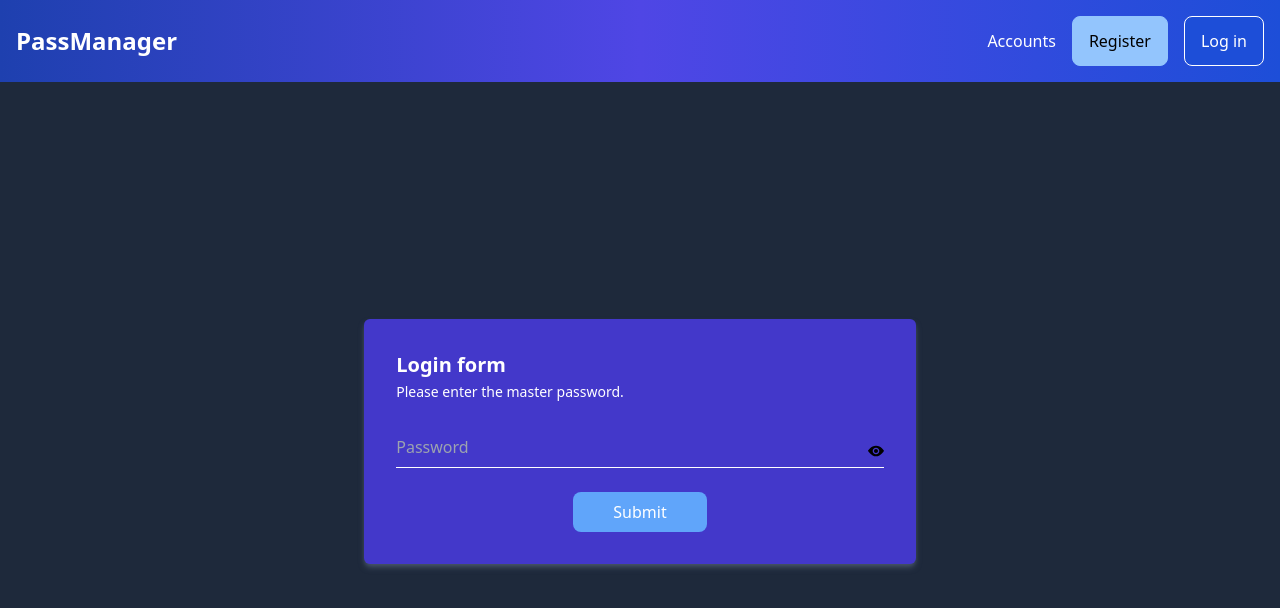
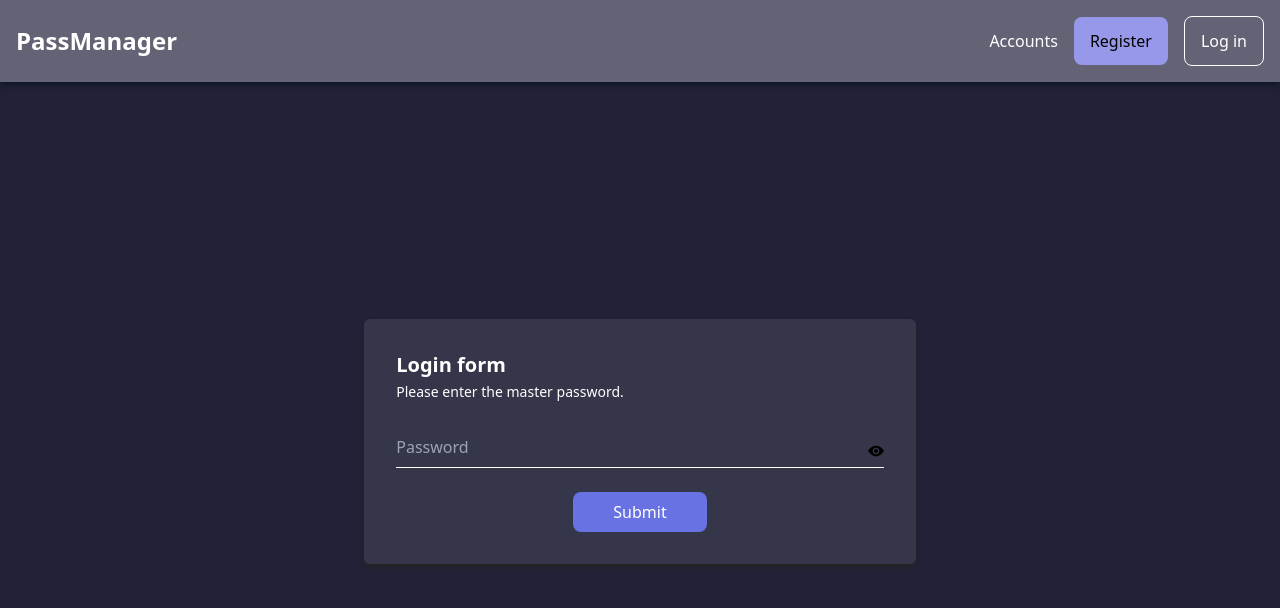
Before and after one commit to AbhinavTuladhar/password-manager-pern, a React (Vite) app in the folder client/: page /login in a window 1280 px wide. Shown: the top 608 px of the page. Built offline with nearby package versions, Linux system fonts and the light colour scheme; no server answers.

Commit message:
feat: make add-account form functional

```diff
--- a/client/src/App.tsx
+++ b/client/src/App.tsx
@@ -12,9 +12,11 @@ import 'react-toastify/dist/ReactToastify.css'
 const queryClient = new QueryClient()
 
 const AppLayout = ({ children }: { children: React.ReactNode }) => (
-  <div className="flex min-h-dvh flex-col overflow-hidden bg-slate-800 text-white">
+  <div className="flex min-h-dvh flex-col overflow-hidden text-white">
     <Navbar />
-    <div className="container mx-auto flex flex-1 flex-col px-4">{children}</div>
+    <div className="container mx-auto flex flex-1 flex-col bg-surface-mixed-100 px-4">
+      {children}
+    </div>
   </div>
 )
 
--- a/client/src/components/button/index.tsx
+++ b/client/src/components/button/index.tsx
@@ -9,16 +9,13 @@ const Button: FC<ButtonProps> = ({ variant, children, ...props }) => {
   return (
     <button
       className={classNames(
-        'relative z-10 overflow-hidden rounded-lg border px-4 py-3 after:absolute after:inset-0 after:-z-10 after:origin-right after:scale-x-0 after:transition-transform after:duration-300 hover:after:origin-left hover:after:scale-x-100',
+        'relative z-10 overflow-hidden rounded-lg px-4 py-3 duration-300 after:absolute after:inset-0 after:-z-10 after:origin-right after:scale-x-0 after:transition-transform after:duration-300 hover:after:origin-left hover:after:scale-x-100',
         {
-          'border-white bg-blue-700 after:bg-blue-400 hover:border-blue-700 hover:text-black':
-            variant === 'transparent',
+          'border border-white after:bg-primary-300': variant === 'transparent',
         },
         {
-          'border-blue-300 bg-blue-300 text-black after:bg-blue-700 hover:border-blue-400 hover:text-white':
-            variant === 'coloured',
+          'bg-primary-500 text-black after:bg-primary-200 hover:text-white': variant === 'coloured',
         },
-        {},
       )}
       {...props}
     >
--- a/client/src/components/form-container/index.tsx
+++ b/client/src/components/form-container/index.tsx
@@ -2,7 +2,7 @@ import { FC, PropsWithChildren } from 'react'
 
 const FormContainer: FC<PropsWithChildren> = ({ children }) => {
   return (
-    <div className="w-container space-y-8 rounded-md bg-indigo-700 p-8 shadow-md shadow-slate-600">
+    <div className="w-container space-y-8 rounded-md bg-surface-mixed-200 p-8 shadow-md shadow-neutral-800">
       {children}
     </div>
   )
--- a/client/src/components/logout-button/index.tsx
+++ b/client/src/components/logout-button/index.tsx
@@ -3,6 +3,8 @@ import { useNavigate } from 'react-router-dom'
 import useAuth from '@/hooks/useAuth'
 import AuthService from '@/services/auth.service'
 import { useMutation } from '@tanstack/react-query'
+
+import Button from '../button'
 
 const LogoutButton = () => {
   const { setIsAuthenticated } = useAuth()
@@ -17,9 +19,9 @@ const LogoutButton = () => {
   })
 
   return (
-    <button className="rounded-lg border px-4 py-3" onClick={() => mutate()}>
+    <Button variant="transparent" onClick={() => mutate()}>
       Logout
-    </button>
+    </Button>
   )
 }
 
--- a/client/src/components/navbar/index.tsx
+++ b/client/src/components/navbar/index.tsx
@@ -9,7 +9,7 @@ const Navbar = () => {
   const { isAuthenticated } = useAuth()
 
   return (
-    <header className="flex w-full items-center justify-between bg-gradient-to-r from-blue-800 via-indigo-600 to-blue-700 p-4">
+    <header className="relative flex w-full items-center justify-between bg-surface-mixed-400 p-4 shadow-md shadow-gray-900">
       <Link to="/">
         <h1 className="text-2xl font-bold">PassManager</h1>
       </Link>
--- a/client/src/pages/account/account-table.tsx
+++ b/client/src/pages/account/account-table.tsx
@@ -67,7 +67,7 @@ const AccountTable: FC<TableProps> = ({ data }) => {
           {tableHeaders.map(headerGroup => (
             <tr key={headerGroup.id}>
               {headerGroup.headers.map(header => (
-                <th key={header.id} className="bg-gray-700 px-10 py-4">
+                <th key={header.id} className="bg-surface-mixed-200 px-10 py-4">
                   {header.isPlaceholder
                     ? null
                     : flexRender(header.column.columnDef.header, header.getContext())}
@@ -78,7 +78,7 @@ const AccountTable: FC<TableProps> = ({ data }) => {
         </thead>
         <tbody>
           {tableRows.rows.map(row => (
-            <tr className="odd:bg-blue-950" key={row.id}>
+            <tr className="" key={row.id}>
               {row.getVisibleCells().map(cell => (
                 <td key={cell.id} className="border-y border-y-slate-600 px-10 py-4">
                   {flexRender(cell.column.columnDef.cell, cell.getContext())}
--- a/client/src/pages/add-account/account-form.tsx
+++ b/client/src/pages/add-account/account-form.tsx
@@ -1,22 +1,38 @@
-import React from 'react'
 import { useForm } from 'react-hook-form'
+import { toast } from 'react-toastify'
 
 import FormContainer from '@/components/form-container'
 import Input from '@/components/input'
 import useAuth from '@/hooks/useAuth'
+import AccountService from '@/services/account.service'
 import { AddAccountProps } from '@/types/forms'
+import { useMutation } from '@tanstack/react-query'
 
 const AccountForm = () => {
   const {
     register,
     handleSubmit,
     formState: { errors },
+    reset,
   } = useForm<AddAccountProps>()
 
   const { userId } = useAuth()
 
+  const { mutate } = useMutation({
+    mutationFn: AccountService.createAccount,
+    onError: () => {
+      toast.error('Something went wrong!')
+      console.log('Error!')
+    },
+    onSuccess: data => {
+      toast.success('Account added successfully')
+      console.log(data)
+      reset()
+    },
+  })
+
   const onSubmit = (data: Omit<AddAccountProps, 'userId'>) => {
-    console.log(data)
+    mutate({ ...data, userId })
   }
 
   return (
--- a/client/src/pages/login/login-form.tsx
+++ b/client/src/pages/login/login-form.tsx
@@ -51,7 +51,7 @@ const LoginForm = () => {
           register={register}
           placeholder="Password"
         />
-        <button className="self-center rounded-lg bg-blue-400 px-10 py-2 duration-300 hover:bg-blue-500">
+        <button className="self-center rounded-lg bg-primary-300 px-10 py-2 duration-500 hover:bg-primary-400">
           Submit
         </button>
       </form>
--- a/client/src/services/account.service.ts
+++ b/client/src/services/account.service.ts
@@ -1,3 +1,4 @@
+import { AddAccountProps } from '@/types/forms'
 import { AccountList } from '@/types/response'
 
 import Api from './api.service'
@@ -15,6 +16,19 @@ class AccountService {
       throw error
     }
   }
+
+  static async createAccount(data: AddAccountProps) {
+    try {
+      const response = await Api.post<AddAccountProps>('/account', data, {
+        validateStatus: status =>
+          (status >= 200 && status < 300) || (status >= 400 && status !== 409),
+      })
+      return response.data
+    } catch (error) {
+      console.error(error)
+      throw error
+    }
+  }
 }
 
 export default AccountService
--- a/client/tailwind.config.ts
+++ b/client/tailwind.config.ts
@@ -7,24 +7,24 @@ export default {
         container: 'clamp(16.25rem, 10.179rem + 30.357vw, 37.5rem)',
       },
       colors: {
-        'primary-100': '#2563eb',
-        'primary-200': '#5173ee',
-        'primary-300': '#6e83f1',
-        'primary-400': '#8693f3',
-        'primary-500': '#9da4f6',
-        'primary-600': '#b1b6f8',
-        'surface-100': '#1f2937',
-        'surface-200': '#343d4a',
-        'surface-300': '#4b535f',
-        'surface-400': '#626974',
-        'surface-500': '#7b808a',
-        'surface-600': '#9498a0',
-        'surface-mixed-100': '#2d458c',
-        'surface-mixed-200': '#485799',
-        'surface-mixed-300': '#5f6aa5',
-        'surface-mixed-400': '#767eb2',
-        'surface-mixed-500': '#8d92bf',
-        'surface-mixed-600': '#a3a7cb',
+        'primary-100': '#1d4ed8',
+        'primary-200': '#4b5fdd',
+        'primary-300': '#6972e2',
+        'primary-400': '#8284e7',
+        'primary-500': '#9898eb',
+        'primary-600': '#aeacf0',
+        'surface-100': '#171717',
+        'surface-200': '#2c2c2c',
+        'surface-300': '#434343',
+        'surface-400': '#5b5b5b',
+        'surface-500': '#747474',
+        'surface-600': '#8e8e8e',
+        'surface-mixed-100': '#212138',
+        'surface-mixed-200': '#36364b',
+        'surface-mixed-300': '#4d4c60',
+        'surface-mixed-400': '#646375',
+        'surface-mixed-500': '#7c7b8a',
+        'surface-mixed-600': '#9594a1',
       },
     },
   },
```
